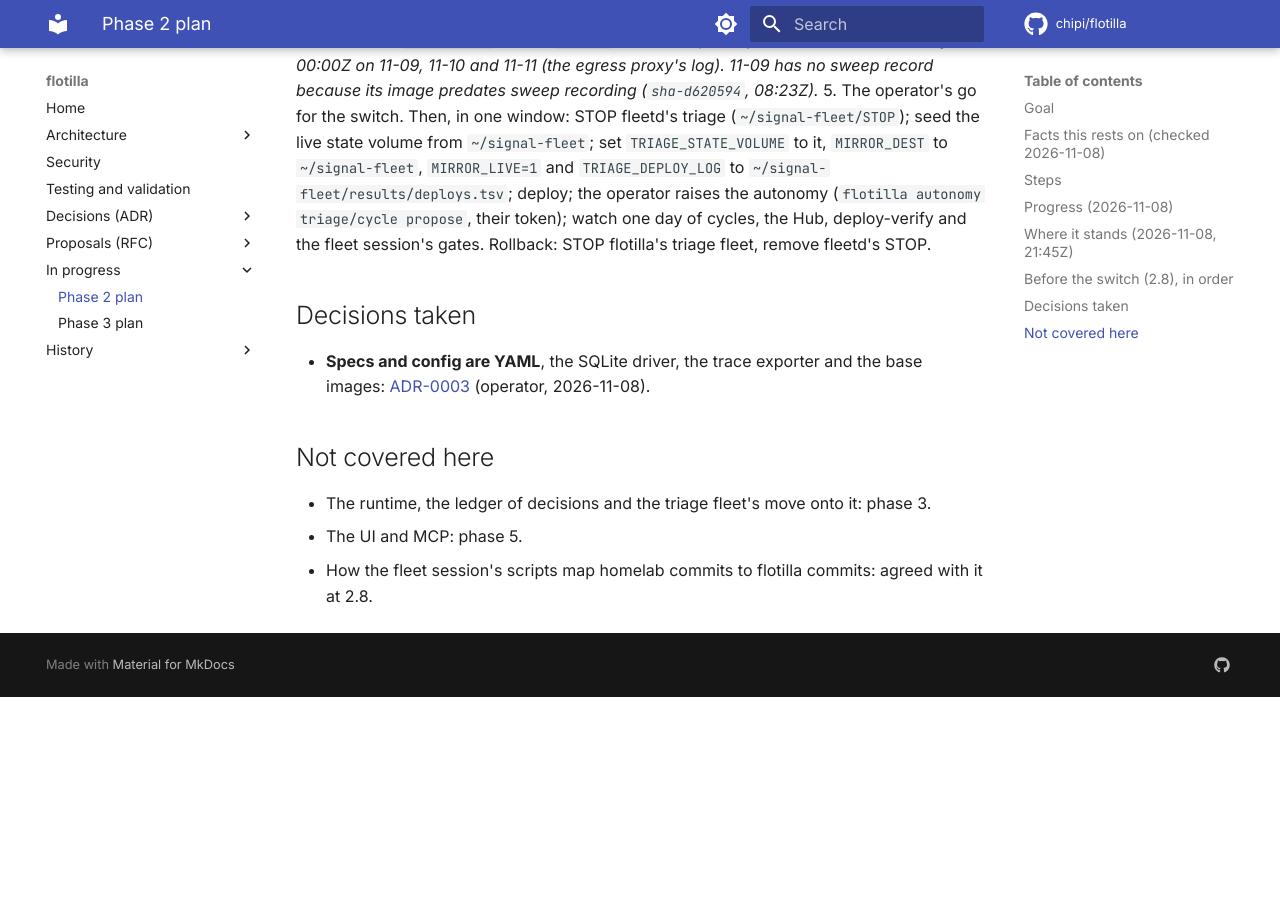
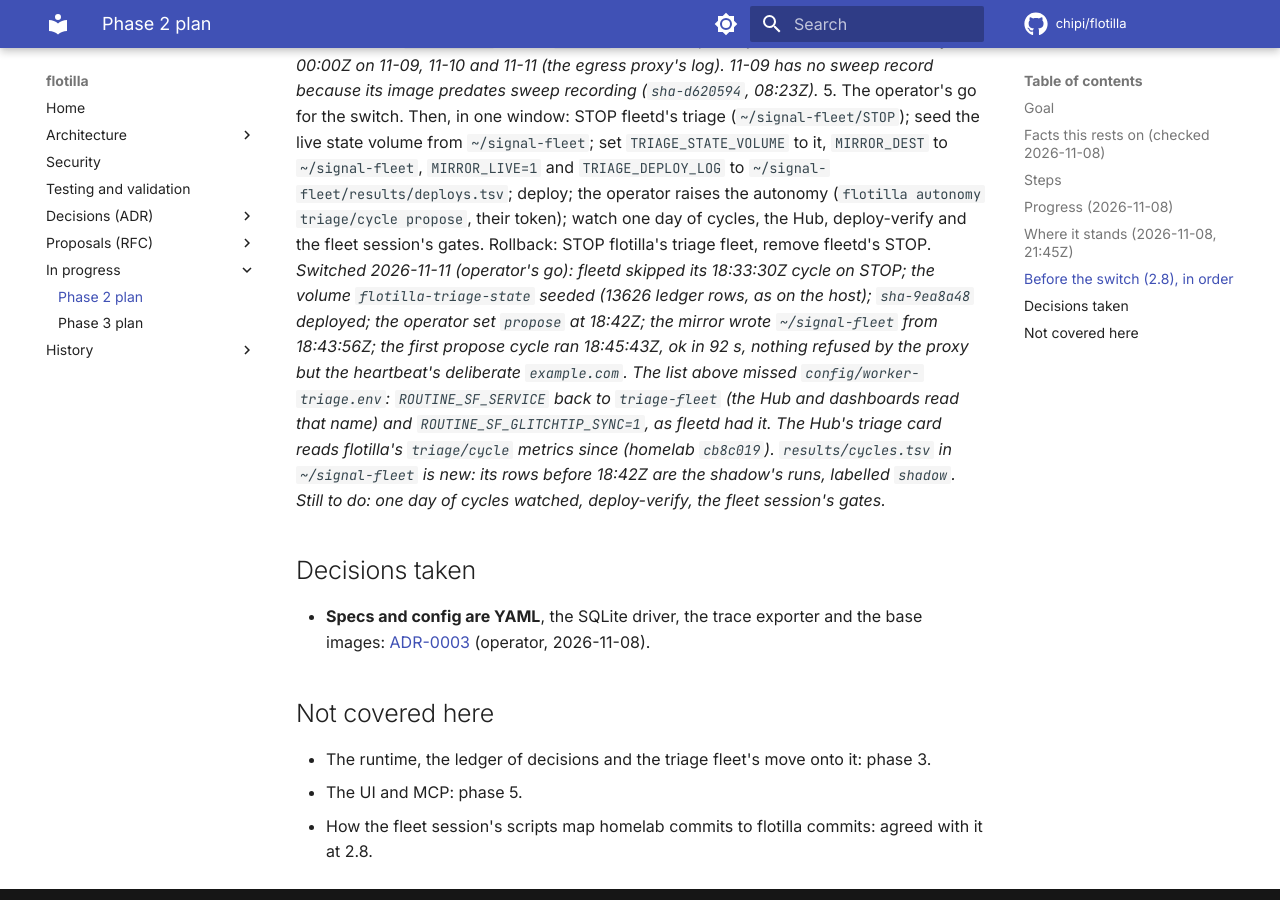
Before and after one commit to chipi/flotilla, an MkDocs documentation site: the page built from docs/wip/phase-2-plan.md, in a window 1280 px wide and 900 px high, scrolled down 5316 px. Built offline with MkDocs 1.6.1 and Material for MkDocs 9.7.7, drawn with Linux system fonts in a browser that asks for light colours; comment, search, counter and statistics services are not loaded; before the commit the page ends 6013 px from its top, so only the background shows below that.

Commit message:
phase 2: the switch is done; triage runs on flotilla in propose
fleetd's triage STOPped at 18:33Z, the live state volume seeded from ~/signal-fleet,
sha-9ea8a48 deployed, propose set by the operator at 18:42Z, the mirror writing
~/signal-fleet, the first propose cycle ok. Records the two worker settings item 5 missed
(the fleet's service name and GlitchTip sync) and what is still to watch.

Co-Authored-By: Claude Opus 5.5 <noreply@anthropic.com>
Claude-Session: https://claude.ai/code/session_014cvkLDhZiuT6G7yUUfGC4i

```diff
--- a/docs/wip/phase-2-plan.md
+++ b/docs/wip/phase-2-plan.md
@@ -149,6 +149,16 @@ fleet session's race), never `frozen/`, env files or `results/deploys.tsv`. Runn
    autonomy (`flotilla autonomy triage/cycle propose`, their token); watch one day of cycles, the Hub,
    deploy-verify and the fleet session's gates. Rollback: STOP flotilla's triage fleet, remove
    fleetd's STOP.
+   *Switched 2026-11-11 (operator's go): fleetd skipped its 18:33:30Z cycle on STOP; the volume
+   `flotilla-triage-state` seeded (13626 ledger rows, as on the host); `sha-9ea8a48` deployed;
+   the operator set `propose` at 18:42Z; the mirror wrote `~/signal-fleet` from 18:43:56Z; the
+   first propose cycle ran 18:45:43Z, ok in 92 s, nothing refused by the proxy but the
+   heartbeat's deliberate `example.com`. The list above missed `config/worker-triage.env`:
+   `ROUTINE_SF_SERVICE` back to `triage-fleet` (the Hub and dashboards read that name) and
+   `ROUTINE_SF_GLITCHTIP_SYNC=1`, as fleetd had it. The Hub's triage card reads flotilla's
+   `triage/cycle` metrics since (homelab `cb8c019`). `results/cycles.tsv` in `~/signal-fleet` is
+   new: its rows before 18:42Z are the shadow's runs, labelled `shadow`. Still to do: one day of
+   cycles watched, deploy-verify, the fleet session's gates.*
 
 ## Decisions taken
 
```
